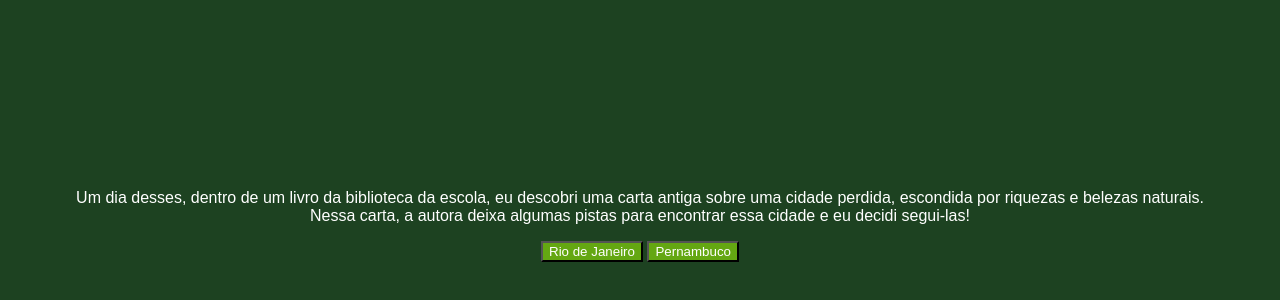
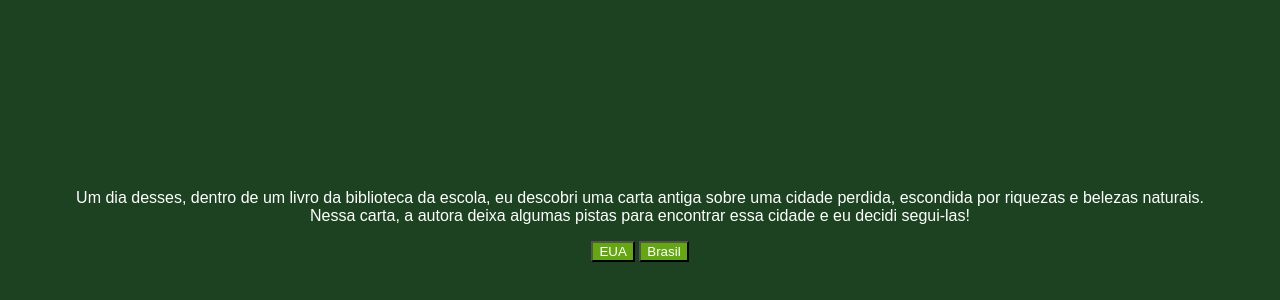
Before and after one commit to isabelagsantana/uma-aventura, a plain HTML site: page index.html in a window 1280 px wide. Shown: the part 142-442 px from the top of the page. Drawn offline with Linux system fonts and the light colour scheme; a web font is replaced by a local one.

Commit message:
finalizado

```diff
--- a/index.html
+++ b/index.html
@@ -14,21 +14,21 @@
         <div class="passo ativo" id="passo-0">
             <img src="img/cenario-passo0.png" alt="">
             <p>Um dia desses, dentro de um livro da biblioteca da escola, eu descobri uma carta antiga sobre uma cidade perdida, escondida por riquezas e belezas naturais. Nessa carta, a autora deixa algumas pistas para encontrar essa cidade e eu decidi segui-las!</p>
-            <button class="btn-proximo" data-proximo="1">Rio de Janeiro</button>
-            <button class="btn-proximo" data-proximo="2">Pernambuco</button>
+            <button class="btn-proximo" data-proximo="1">EUA</button>
+            <button class="btn-proximo" data-proximo="2">Brasil</button>
         </div>
         <div class="passo" id="passo-1">
-            <p>Você começa sua jornada no Rio de Janeiro, subindo o Pico da Tijuca ao amanhecer para encontrar a primeira pista.</p>
+            <p>Você começa sua jornada no Brasil, subindo o rio Amazonas ao amanhecer para encontrar a primeira pista.</p>
             <button class="btn-proximo" data-proximo="3">Procurar a pista no topo do pico</button>
             <button class="btn-proximo" data-proximo="4">Desistir e voltar para casa</button>
         </div>
         <div class="passo" id="passo-2">
-            <p>Em Pernambuco, você visita a histórica cidade de Olinda. Na carta, uma das pistas indica que para localizar a entrada para a cidade perdida você deve procurar a próxima pista em um dos pontos turísticos da cidade. Por qual você começa?</p>
+            <p>No EUA, você visita a histórica cidade de Nova York. Na carta, uma das pistas indica que para localizar a entrada para a cidade perdida você deve procurar a próxima pista em um dos pontos turísticos da cidade. Por qual você começa?</p>
             <button class="btn-proximo" data-proximo="5">Investigar as igrejas antigas</button>
             <button class="btn-proximo" data-proximo="6">Explorar as praias próximas</button>
         </div>
         <div class="passo" id="passo-3">
-            <p>No topo do Pico da Tijuca, você encontra uma antiga inscrição apontando que a próxima pista está
+            <p>No topo do Rio Amazonas, você encontra uma antiga inscrição apontando que a próxima pista está
                 localizada no Amazonas.</p>
             <button class="btn-proximo" data-proximo="7">Seguir para o Amazonas</button>
         </div>
```
